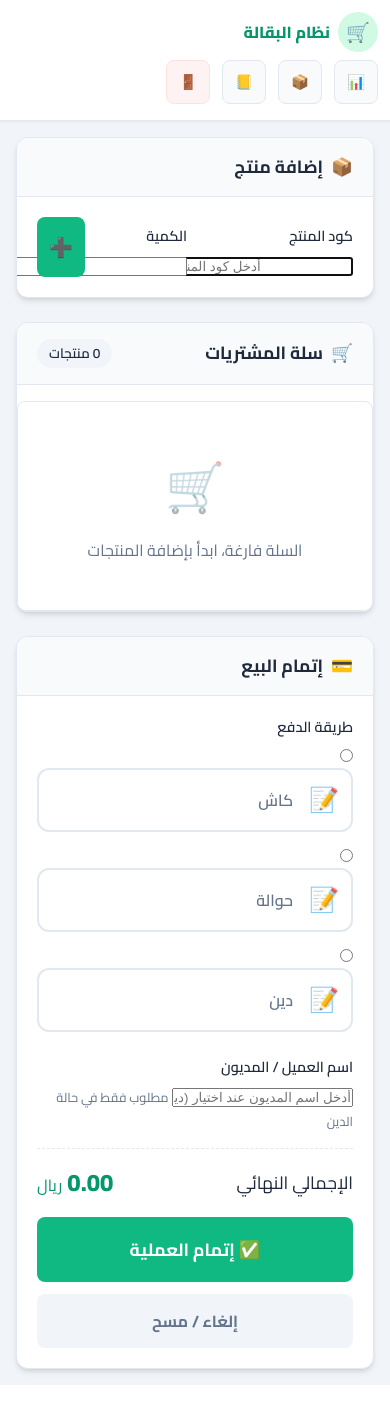
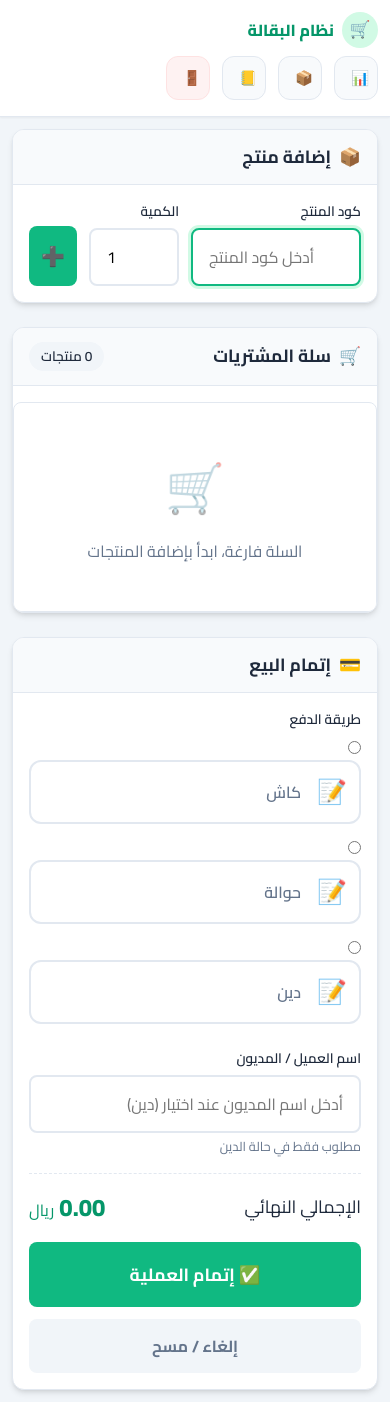
Before and after one commit to azzam1122112-dot/grocery_system, a Django app: page / in a window 390 px wide. Run offline with Django 5.2, Linux system fonts and the light colour scheme; a user stored in the database is signed in.

Commit message:
Improve mobile UI (header + POS)

```diff
--- a/store/templates/store/pos.html
+++ b/store/templates/store/pos.html
@@ -43,6 +43,7 @@
             min-height: 100vh;
             display: flex;
             flex-direction: column;
+            overflow-x: hidden;
         }
 
         /* Header */
@@ -183,6 +184,24 @@
             font-size: 1rem;
             font-family: inherit;
             transition: border-color 0.2s;
+        }
+
+        /* Forms used by this page (forms.py uses class="input") */
+        .input {
+            width: 100%;
+            padding: 0.75rem 1rem;
+            border: 2px solid var(--border);
+            border-radius: 0.5rem;
+            font-size: 1rem;
+            font-family: inherit;
+            transition: border-color 0.2s, box-shadow 0.2s;
+            background: var(--bg-card);
+        }
+
+        .input:focus {
+            outline: none;
+            border-color: var(--primary);
+            box-shadow: 0 0 0 3px var(--primary-light);
         }
 
         .form-control:focus {
@@ -368,10 +387,12 @@
         /* Mobile Optimizations */
         @media (max-width: 640px) {
             .header {
-                padding: 0.75rem 0.75rem;
+                padding: calc(0.75rem + env(safe-area-inset-top)) 0.75rem 0.75rem;
                 flex-wrap: wrap;
                 gap: 0.5rem;
             }
+            .brand { min-width: 0; }
+            .brand-icon { width: 36px; height: 36px; font-size: 1.05rem; }
             .brand span {
                 display: inline;
                 font-size: 1rem;
@@ -386,13 +407,25 @@
                 overflow-x: auto;
                 -webkit-overflow-scrolling: touch;
                 padding-bottom: 0.25rem;
+                scrollbar-width: none;
+                scroll-snap-type: x proximity;
             }
+            .nav-actions::-webkit-scrollbar { display: none; }
             .btn-nav {
                 flex: 0 0 auto;
                 min-height: 44px;
-                padding: 0.5rem 0.75rem;
+                min-width: 44px;
+                padding: 0.5rem;
+                border-radius: 0.75rem;
+                scroll-snap-align: start;
             }
             .btn-nav span:last-child { display: none; } /* Hide label, keep icon */
+
+            .main-container { padding: 0.75rem; }
+            .card-header { padding: 0.875rem 1rem; }
+            .card-body { padding: 1rem; }
+            .form-label { font-size: 0.85rem; }
+            .input, .form-control { font-size: 16px; }
 
             .form-row {
                 grid-template-columns: minmax(0, 1fr) 90px 48px;
```
Also changed, not shown: store/templates/store/base.html (+26 -1 lines), store/templates/store/debtor_detail.html (+6 -3 lines), store/templates/store/debts_list.html (+6 -3 lines), store/templates/store/inventory_list.html (+6 -3 lines), store/templates/store/sales_list.html (+6 -3 lines).
